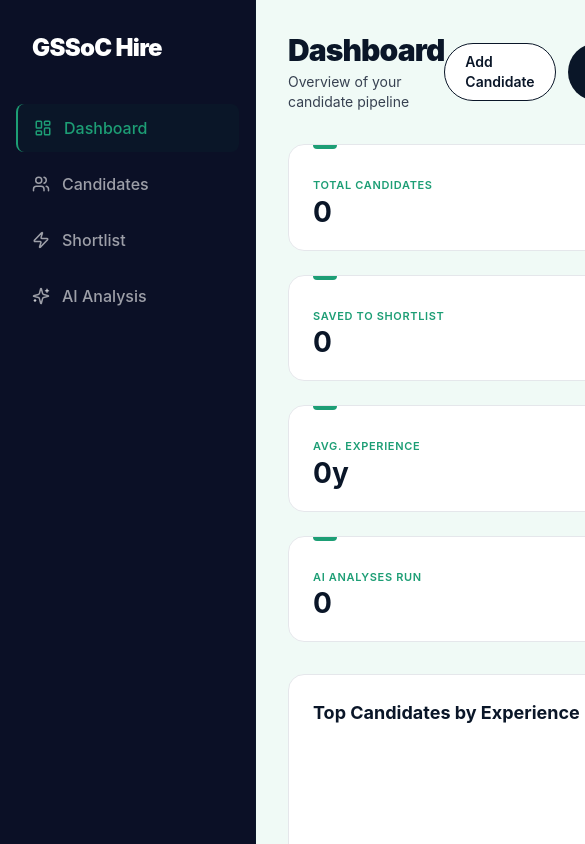
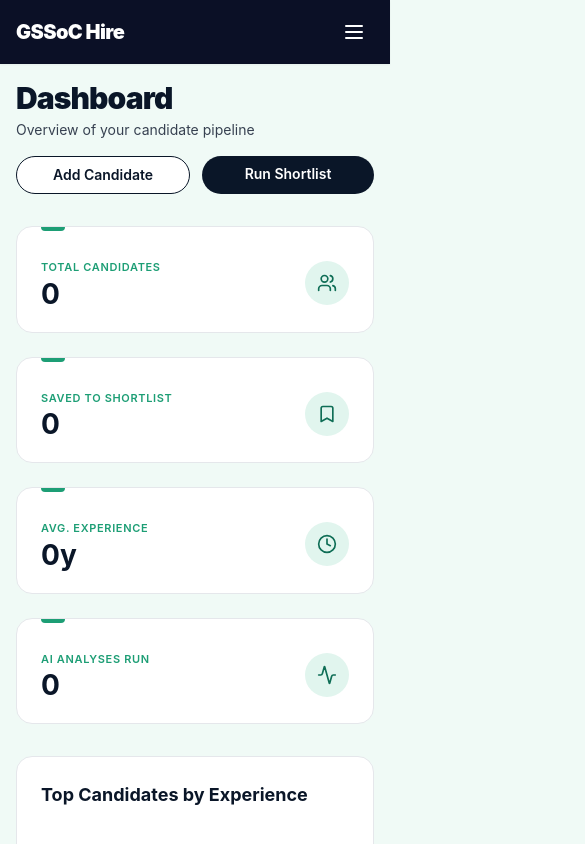
Before and after one commit to shanikumar4/Candidate-Profile-Shortlisting-System-frontend, a React (Vite) app: page / in a window 390 px wide. Shown: the top 844 px of the page, 585 px wide, since content can reach past the window. Built offline with nearby package versions, Linux system fonts and the light colour scheme; no server answers.

Commit message:
Make UI fully responsive for mobile

```diff
--- a/src/App.jsx
+++ b/src/App.jsx
@@ -1,4 +1,6 @@
+import { useState } from 'react';
 import { BrowserRouter, Routes, Route, Navigate } from 'react-router-dom';
+import { Menu, X } from 'lucide-react';
 import Sidebar from './components/Sidebar';
 import Dashboard from './pages/Dashboard';
 import Candidates from './pages/Candidates';
@@ -6,11 +8,30 @@ import Shortlist from './pages/Shortlist';
 import AIAnalysis from './pages/AIAnalysis';
 
 function App() {
+  const [sidebarOpen, setSidebarOpen] = useState(false);
+
   return (
     <BrowserRouter>
       <div className="flex min-h-screen bg-surface">
-        <Sidebar />
-        <main className="flex-1 ml-64 p-8">
+        {/* Mobile Header */}
+        <div className="md:hidden fixed top-0 left-0 right-0 h-16 bg-navy z-40 flex items-center px-4 justify-between shadow-sm">
+          <h1 className="text-xl font-black text-white tracking-[-0.03em]">GSSoC Hire</h1>
+          <button onClick={() => setSidebarOpen(true)} className="text-white p-2">
+            <Menu size={24} />
+          </button>
+        </div>
+
+        <Sidebar isOpen={sidebarOpen} setIsOpen={setSidebarOpen} />
+
+        {/* Overlay for mobile sidebar */}
+        {sidebarOpen && (
+          <div
+            className="md:hidden fixed inset-0 bg-black/50 z-40"
+            onClick={() => setSidebarOpen(false)}
+          />
+        )}
+
+        <main className="flex-1 w-full md:ml-64 p-4 md:p-8 pt-20 md:pt-8 overflow-x-hidden">
           <Routes>
             <Route path="/" element={<Dashboard />} />
             <Route path="/candidates" element={<Candidates />} />
--- a/src/components/CandidateForm.jsx
+++ b/src/components/CandidateForm.jsx
@@ -117,7 +117,7 @@ const CandidateForm = ({ onSubmit, isLoading }) => {
         <button
           type="submit"
           disabled={isLoading}
-          className="bg-navy-heading text-white px-6 py-2.5 rounded-pill font-semibold text-sm flex items-center gap-2 hover:bg-black transition-colors disabled:opacity-70 disabled:cursor-not-allowed"
+          className="w-full md:w-auto bg-navy-heading text-white px-6 py-2.5 rounded-pill font-semibold text-sm flex justify-center items-center gap-2 hover:bg-black transition-colors disabled:opacity-70 disabled:cursor-not-allowed"
         >
           {isLoading && <Loader2 size={16} className="animate-spin" />}
           {isLoading ? 'Adding...' : 'Add Candidate'}
--- a/src/components/JobForm.jsx
+++ b/src/components/JobForm.jsx
@@ -76,7 +76,7 @@ const JobForm = ({ onBasicMatch, onAIMatch, isLoadingBasic, isLoadingAI }) => {
         </div>
       </div>
 
-      <div className="flex gap-4">
+      <div className="flex flex-col md:flex-row gap-4">
         <button
           onClick={handleBasicMatch}
           disabled={isLoadingBasic || isLoadingAI}
--- a/src/components/Sidebar.jsx
+++ b/src/components/Sidebar.jsx
@@ -1,7 +1,7 @@
 import { NavLink } from 'react-router-dom';
-import { LayoutDashboard, Users, Zap, Sparkles } from 'lucide-react';
+import { LayoutDashboard, Users, Zap, Sparkles, X } from 'lucide-react';
 
-const Sidebar = () => {
+const Sidebar = ({ isOpen, setIsOpen }) => {
   const navItems = [
     { name: 'Dashboard', path: '/', icon: LayoutDashboard },
     { name: 'Candidates', path: '/candidates', icon: Users },
@@ -10,15 +10,19 @@ const Sidebar = () => {
   ];
 
   return (
-    <div className="w-64 h-screen bg-navy fixed left-0 top-0 flex flex-col pt-8 border-r border-navy-heading text-white">
-      <div className="px-8 mb-10">
+    <div className={`w-64 h-screen bg-navy fixed left-0 top-0 flex flex-col pt-8 border-r border-navy-heading text-white z-50 transform transition-transform duration-300 ease-in-out ${isOpen ? 'translate-x-0' : '-translate-x-full'} md:translate-x-0`}>
+      <div className="px-8 mb-10 flex justify-between items-center">
         <h1 className="text-2xl font-black tracking-[-0.03em]">GSSoC Hire</h1>
+        <button onClick={() => setIsOpen(false)} className="md:hidden text-white/60 hover:text-white p-1">
+          <X size={20} />
+        </button>
       </div>
       <nav className="flex-1 flex flex-col gap-2 px-4">
         {navItems.map((item) => (
           <NavLink
             key={item.path}
             to={item.path}
+            onClick={() => setIsOpen(false)}
             className={({ isActive }) =>
               `flex items-center gap-3 px-4 py-3 rounded-lg font-medium transition-colors ${
                 isActive
--- a/src/pages/AIAnalysis.jsx
+++ b/src/pages/AIAnalysis.jsx
@@ -81,9 +81,9 @@ const AIAnalysis = () => {
         <Link to="/shortlist" className="inline-flex items-center gap-1 text-sm font-semibold text-text-muted hover:text-navy-heading transition-colors mb-4">
           <ChevronLeft size={16} /> Back to Shortlist
         </Link>
-        <div className="flex justify-between items-end">
+        <div className="flex flex-col md:flex-row md:justify-between items-start md:items-end gap-4">
           <div>
-            <h1 className="text-3xl font-black text-navy-heading tracking-[-0.03em] mb-1 flex items-center gap-3">
+            <h1 className="text-3xl font-black text-navy-heading tracking-[-0.03em] mb-1 flex items-center gap-3 flex-wrap">
               AI Shortlist Analysis
               <span className="bg-brand-light text-brand text-[11px] font-bold px-2 py-0.5 rounded-pill uppercase tracking-wider">GPT-4o</span>
             </h1>
@@ -91,7 +91,7 @@ const AIAnalysis = () => {
           </div>
           <button
             onClick={handleExport}
-            className="bg-white border-[1.5px] border-border text-navy-heading px-5 py-2 rounded-pill font-semibold text-sm hover:border-navy-heading transition-colors flex items-center gap-2"
+            className="w-full md:w-auto bg-white border-[1.5px] border-border text-navy-heading px-5 py-2 rounded-pill font-semibold text-sm hover:border-navy-heading transition-colors flex justify-center items-center gap-2"
           >
             <Download size={16} /> Export as .txt
           </button>
@@ -108,8 +108,8 @@ const AIAnalysis = () => {
           <h2 className="text-xl font-bold text-navy-heading mb-2">Ranked Candidates</h2>
           {analysis.rankings.map((rank) => (
             <div key={rank.rank} className="bg-white rounded-card p-5 border border-border relative overflow-hidden group">
-              <div className="flex gap-5">
-                <div className="flex flex-col items-center justify-center bg-gray-50 rounded-lg min-w-[60px] h-[60px] border border-gray-100">
+              <div className="flex flex-col sm:flex-row gap-5">
+                <div className="flex flex-row sm:flex-col items-center justify-center bg-gray-50 rounded-lg p-3 sm:p-0 sm:min-w-[60px] sm:h-[60px] border border-gray-100 gap-2 sm:gap-0">
                   <span className="text-[10px] font-bold text-text-muted uppercase tracking-wider">Rank</span>
                   <span className={`text-2xl font-black ${rank.rank === 1 ? 'text-brand' : 'text-navy-heading'}`}>
                     #{rank.rank}
--- a/src/pages/Dashboard.jsx
+++ b/src/pages/Dashboard.jsx
@@ -66,16 +66,16 @@ const Dashboard = () => {
 
   return (
     <div className="max-w-6xl mx-auto">
-      <div className="flex justify-between items-center mb-8">
+      <div className="flex flex-col md:flex-row md:justify-between items-start md:items-center gap-4 mb-8">
         <div>
           <h1 className="text-3xl font-black text-navy-heading tracking-[-0.03em] mb-1">Dashboard</h1>
           <p className="text-text-muted text-sm">Overview of your candidate pipeline</p>
         </div>
-        <div className="flex gap-3">
-          <Link to="/candidates" className="bg-white border-[1.5px] border-navy-heading text-navy-heading px-5 py-2 rounded-pill font-semibold text-sm hover:bg-gray-50 transition-colors">
+        <div className="flex flex-wrap gap-3 w-full md:w-auto">
+          <Link to="/candidates" className="flex-1 md:flex-none text-center bg-white border-[1.5px] border-navy-heading text-navy-heading px-5 py-2 rounded-pill font-semibold text-sm hover:bg-gray-50 transition-colors">
             Add Candidate
           </Link>
-          <Link to="/shortlist" className="bg-navy-heading text-white px-5 py-2 rounded-pill font-semibold text-sm hover:bg-black transition-colors">
+          <Link to="/shortlist" className="flex-1 md:flex-none text-center bg-navy-heading text-white px-5 py-2 rounded-pill font-semibold text-sm hover:bg-black transition-colors">
             Run Shortlist
           </Link>
         </div>
```
Also changed, not shown: src/pages/Candidates.jsx (+8 -8 lines).
